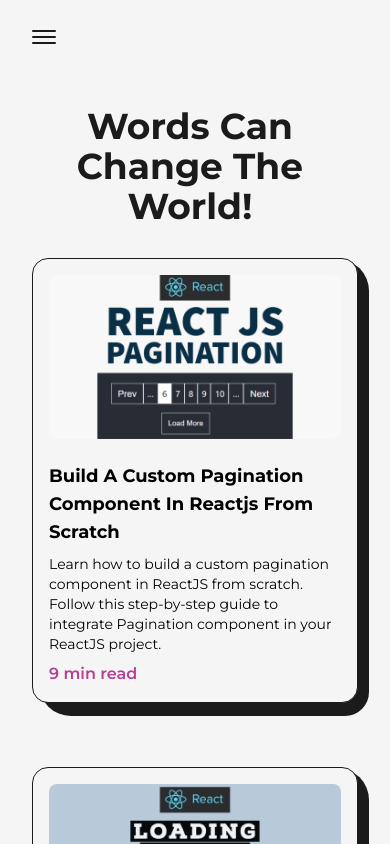
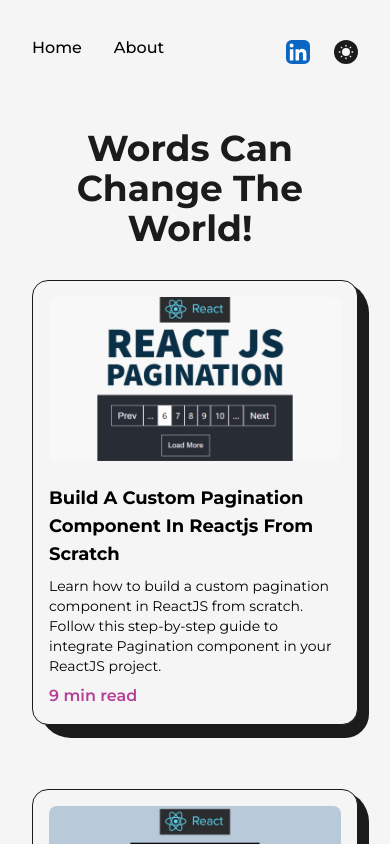
Before and after one commit to ey-ron/portfolio, a Next.js app: page /articles in a window 390 px wide. Shown: the top 844 px of the page. Built offline with nearby package versions, Linux system fonts and the light colour scheme.

Commit message:
updated navbar

```diff
--- a/src/components/Navbar.js
+++ b/src/components/Navbar.js
@@ -18,7 +18,7 @@ const CustomLink = ({ href, title, className = "" }) => {
   const router = useRouter();
 
   return (
-    <Link href={href} className={`${className}  rounded relative group lg:text-light lg:dark:text-dark`}>
+    <Link href={href} className={`${className}  rounded relative group`}>
       {title}
       <span
         className={`
@@ -74,7 +74,7 @@ const Navbar = () => {
     lg:px-16 relative z-1 md:px-12 sm:px-8
     ">
 
-      <button
+      {/* <button
         type="button"
         className=" flex-col items-center justify-center hidden lg:flex"
         aria-controls="mobile-menu"
@@ -85,9 +85,9 @@ const Navbar = () => {
         <span className={`bg-dark dark:bg-light block h-0.5 w-6 rounded-sm transition-all duration-300 ease-out ${isOpen ? 'rotate-45 translate-y-1' : '-translate-y-0.5'}`}></span>
         <span className={`bg-dark dark:bg-light block h-0.5 w-6 rounded-sm transition-all duration-300 ease-out ${isOpen ? 'opacity-0' : 'opacity-100'} my-0.5`}></span>
         <span className={`bg-dark dark:bg-light block h-0.5 w-6 rounded-sm transition-all duration-300 ease-out ${isOpen ? '-rotate-45 -translate-y-1' : 'translate-y-0.5'}`}></span>
-      </button>
+      </button> */}
 
-      <div className="w-full flex justify-between items-center lg:hidden"
+      <div className="w-full flex justify-between items-center"
       >
       <nav className="flex items-center justify-center">
         <CustomLink className="mr-4" href="/" title="Home" />
@@ -176,8 +176,8 @@ const Navbar = () => {
       animate={{scale:1,opacity:1}}
       >
       <nav className="flex items-center justify-center flex-col">
-        {/* <CustomMobileLink toggle={handleClick} className="mr-4 lg:m-0 lg:my-2" href="/about" title="Home" />
-        <CustomMobileLink toggle={handleClick} className="mx-4 lg:m-0 lg:my-2" href="/about" title="About" /> */}
+        <CustomMobileLink toggle={handleClick} className="mr-4 lg:m-0 lg:my-2" href="/about" title="Home" />
+        <CustomMobileLink toggle={handleClick} className="mx-4 lg:m-0 lg:my-2" href="/about" title="About" />
         {/* <CustomMobileLink toggle={handleClick} className="mx-4 lg:m-0 lg:my-2" href="/projects" title="Projects" />
         <CustomMobileLink toggle={handleClick} className="ml-4 lg:m-0 lg:my-2" href="/articles" title="Articles" /> */}
       </nav>
```
